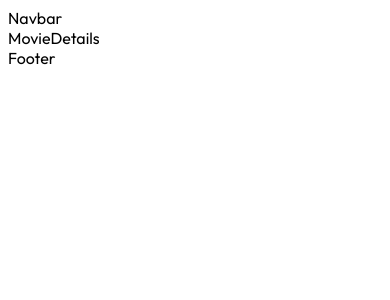
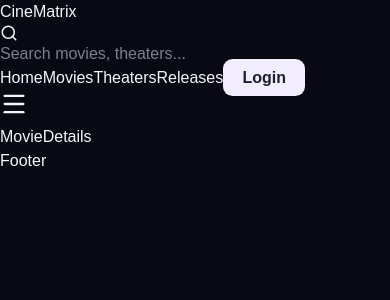
Before and after one commit to jobayerimtiaz/cine-matrix-client, a React (Vite) app: page /movies/1 in a window 390 px wide. Shown: the top 300 px of the page. Built offline with nearby package versions, Linux system fonts and the light colour scheme.

Commit message:
feat: implement responsive Navbar and update Home component structure

```diff
--- a/src/components/Navbar.jsx
+++ b/src/components/Navbar.jsx
@@ -1,4 +1,109 @@
-const Navbar = () => {
-  return <div>Navbar</div>;
-};
-export default Navbar;
+import { useState } from "react";
+import { Menu, X, Search } from "lucide-react";
+import { Link } from "react-router-dom";
+
+export default function Navbar() {
+  const [open, setOpen] = useState(false);
+
+  return (
+    <nav className="w-full bg-transparent backdrop-blur-lg fixed top-0 left-0 z-50 border-b border-white/10">
+      <div className="max-w-7xl mx-auto px-6 py-4 flex items-center justify-between">
+        {/* Logo */}
+        <Link to="/" className="text-white font-heading text-3xl tracking-wide">
+          CineMatrix
+        </Link>
+
+        {/* Center Search Bar */}
+        <div className="flex-1 px-6 hidden md:flex justify-center">
+          <div className="nav-search relative w-full max-w-md">
+            <Search
+              size={18}
+              className="absolute left-3 top-1/2 -translate-y-1/2 text-gray-400"
+            />
+            <input
+              type="text"
+              className="nav-search-input"
+              placeholder="Search movies, theaters..."
+            />
+          </div>
+        </div>
+
+        {/* Desktop Menu + Login */}
+        <div className="hidden md:flex items-center gap-8">
+          <Link to="/" className="nav-link">
+            Home
+          </Link>
+          <Link to="/movies" className="nav-link">
+            Movies
+          </Link>
+          <Link to="/theaters" className="nav-link">
+            Theaters
+          </Link>
+          <Link to="/releases" className="nav-link">
+            Releases
+          </Link>
+          <Link to="/login" className="btn-light">
+            Login
+          </Link>
+        </div>
+
+        {/* Mobile Menu Button */}
+        <button className="md:hidden text-white" onClick={() => setOpen(!open)}>
+          {open ? <X size={28} /> : <Menu size={28} />}
+        </button>
+      </div>
+
+      {/* Mobile Menu */}
+      {open && (
+        <div className="md:hidden bg-[#0c0c18]/95 border-t border-white/10 px-6 py-5 flex flex-col gap-6">
+          {/* Search Bar (Mobile) */}
+          <div className="nav-search relative w-full">
+            <Search
+              size={18}
+              className="absolute left-3 top-1/2 -translate-y-1/2 text-gray-400"
+            />
+            <input
+              type="text"
+              className="nav-search-input"
+              placeholder="Search movies, theaters..."
+            />
+          </div>
+
+          {/* Menu Links */}
+          <Link onClick={() => setOpen(false)} to="/" className="nav-link">
+            Home
+          </Link>
+          <Link
+            onClick={() => setOpen(false)}
+            to="/movies"
+            className="nav-link"
+          >
+            Movies
+          </Link>
+          <Link
+            onClick={() => setOpen(false)}
+            to="/theaters"
+            className="nav-link"
+          >
+            Theaters
+          </Link>
+          <Link
+            onClick={() => setOpen(false)}
+            to="/releases"
+            className="nav-link"
+          >
+            Releases
+          </Link>
+
+          <Link
+            onClick={() => setOpen(false)}
+            to="/login"
+            className="btn-light w-fit"
+          >
+            Login
+          </Link>
+        </div>
+      )}
+    </nav>
+  );
+}
--- a/src/index.css
+++ b/src/index.css
@@ -1,5 +1,124 @@
-@import url("https://fonts.googleapis.com/css2?family=Outfit:wght@100..900&display=swap");
+@import "tailwindcss";
 
-* {
-  font-family: "Outfit", sans-serif;
+@layer base {
+  @import url("https://fonts.googleapis.com/css2?family=DM+Sans:wght@300;400;500;600;700&display=swap");
+  @import url("https://fonts.googleapis.com/css2?family=Bebas+Neue&display=swap");
 }
+
+/* Theme tokens */
+:root {
+  --font-main: DM Sans, sans-serif;
+  --font-heading: Bebas Neue, sans-serif;
+
+  --color-bg: #090914;
+  --color-text: #ffffff;
+  --color-text-muted: #c8c8d9;
+  --color-btn-light: #dcdcff;
+  --color-btn-light-text: #1a1a2e;
+
+  --grad-1: #b28bff;
+  --grad-2: #8a5bff;
+  --grad-3: #e8d4ff;
+}
+
+/* Light mode overrides */
+@media (prefers-color-scheme: light) {
+  :root {
+    --color-text: #f6f6ff;
+    --color-text-muted: #d4d4e5;
+    --color-btn-light: #f3eeff;
+    --color-btn-light-text: #1e1e33;
+    --grad-1: #dcd6ff;
+    --grad-2: #bfb4ff;
+    --grad-3: #f7f4ff;
+  }
+}
+
+/* Global resets */
+body {
+  background: var(--color-bg);
+  color: var(--color-text);
+  font-family: var(--font-main);
+  margin: 0;
+}
+
+h1 {
+  font-family: var(--font-heading);
+  font-size: clamp(2.5rem, 6vw, 4.5rem);
+  font-weight: 700;
+  text-align: center;
+  background: linear-gradient(
+    90deg,
+    var(--grad-1),
+    var(--grad-2),
+    var(--grad-3)
+  );
+  -webkit-background-clip: text;
+  background-clip: text;
+  color: transparent;
+  transition: 0.3s ease;
+}
+
+h1:hover {
+  transform: scale(1.05);
+}
+
+h2 {
+  font-family: var(--font-heading);
+  font-size: clamp(1.8rem, 4vw, 2.5rem);
+  font-weight: 600;
+  color: var(--color-text);
+}
+
+p {
+  color: var(--color-text-muted);
+  font-size: 1rem;
+  line-height: 1.6;
+}
+
+a {
+  @apply text-gray-300 hover:text-purple-300 transition-colors;
+}
+
+/* Buttons */
+.btn-light {
+  background: var(--color-btn-light);
+  color: var(--color-btn-light-text);
+  padding: 0.6rem 1.2rem;
+  border-radius: 0.6rem;
+  font-weight: 600;
+  transition: 0.25s ease;
+}
+
+.btn-light:hover {
+  background: #ffffff;
+  transform: translateY(-1px);
+}
+
+/* Search bar */
+.nav-search {
+  @apply w-full max-w-md mx-auto relative;
+}
+
+.nav-search-input {
+  @apply w-full px-8 py-2 rounded-full bg-[#1a1630] text-white placeholder-gray-400 outline-none border border-transparent transition-all duration-200;
+}
+
+.nav-search-input:focus {
+  border: #8b5cf6;
+  box-shadow: 0 0 8px rgba(139, 92, 246, 0.5);
+}
+
+/* Scrollbar */
+::-webkit-scrollbar {
+  width: 8px;
+}
+
+::-webkit-scrollbar-thumb {
+  background: #6e5ed9;
+  border-radius: 20px;
+}
+
+::-webkit-scrollbar-track {
+  background: #141129;
+}
--- a/src/pages/Home.jsx
+++ b/src/pages/Home.jsx
@@ -1,8 +1,4 @@
 const Home = () => {
-  return (
-    <div>
-      <h1 className="text-4xl">Home</h1>
-    </div>
-  );
+  return <div></div>;
 };
 export default Home;
```
